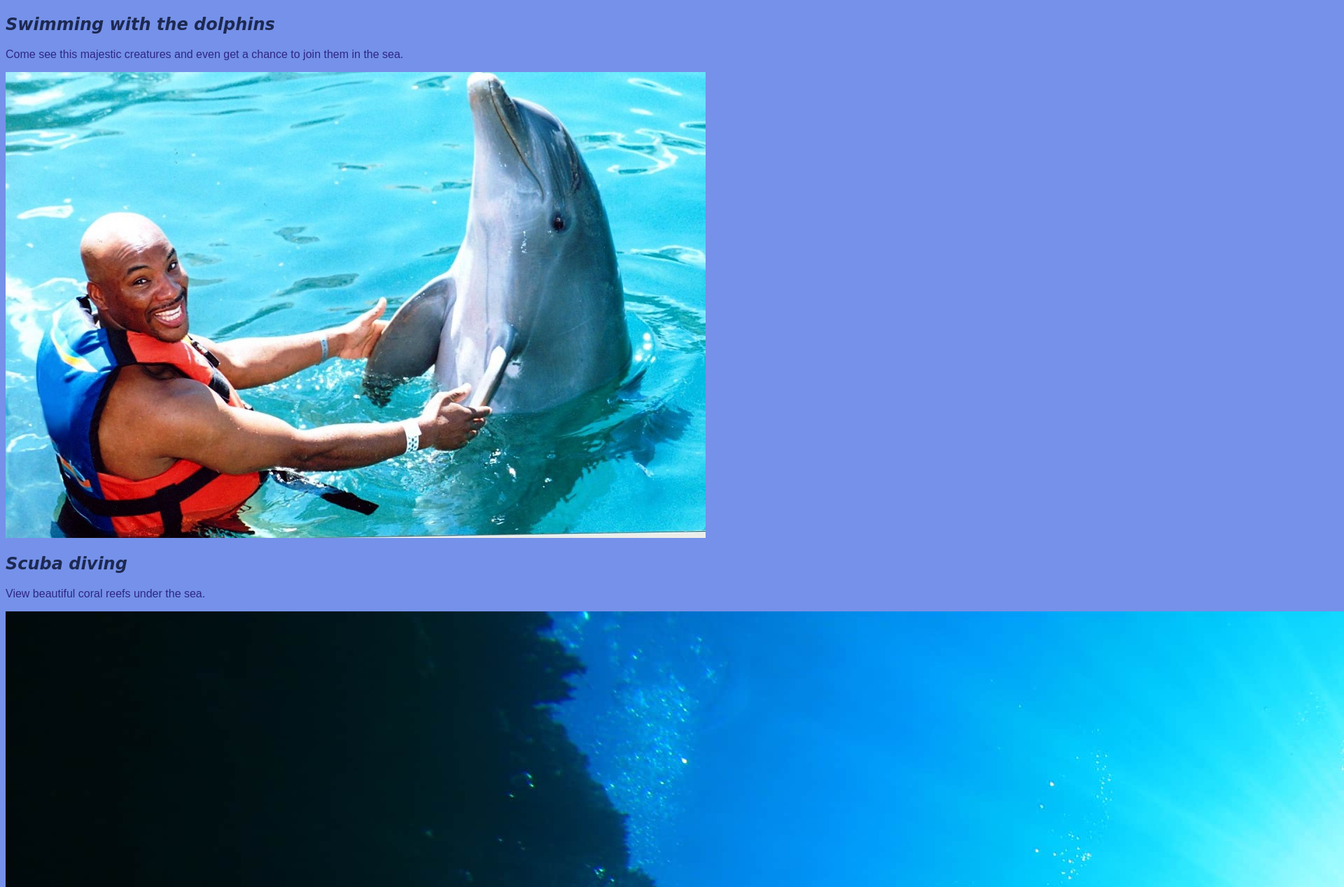
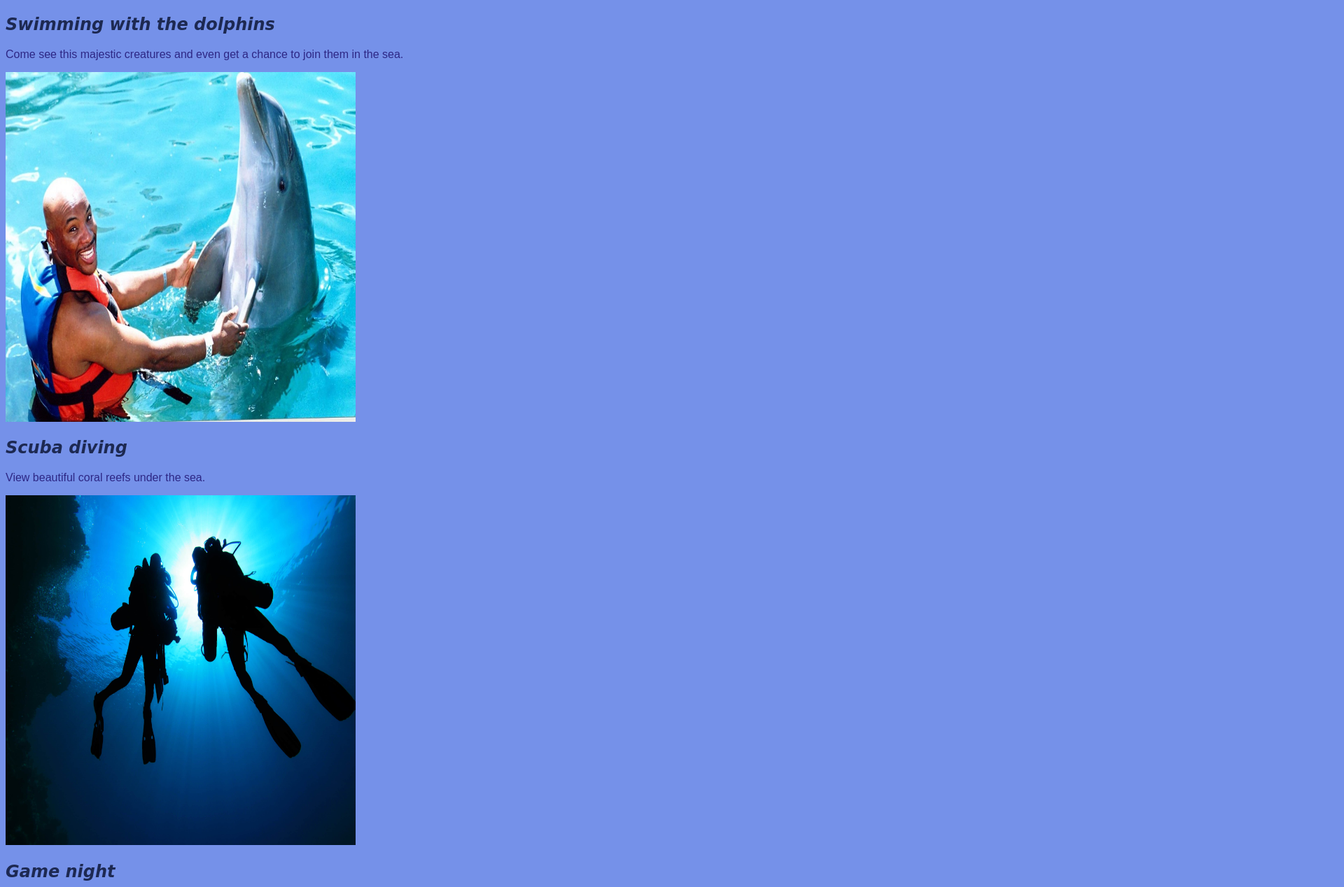
Before and after one commit to Anthony-Nderitu/resort-2.0, a plain HTML site: page activites.html in a window 1280 px wide. Shown: the part 536-1804 px from the top of the page at 70% size, 1920 px wide, since content can reach past the window. Drawn offline with Linux system fonts and the light colour scheme.

Commit message:
Some extra touches.

```diff
--- a/activites.html
+++ b/activites.html
@@ -12,13 +12,13 @@
     <img src="images/swimmingpool.jpg" alt="A picture of a swimming pool.">
     <h2>Swimming with the dolphins</h2>
     <p>Come see this majestic creatures and even get a chance to join them in the sea.</p>
-    <img src="images/dolphins.jpg" alt="A picture of a dolphin.">
+    <img width="500" height="500" src="images/dolphins.jpg" alt="A picture of a dolphin.">
     <h2>Scuba diving</h2>
     <p>View beautiful coral reefs under the sea.<p>
-    <img src="images/diving.jpg" alt="A picture of divers.">
+    <img width="500" height="500" src="images/diving.jpg" alt="A picture of divers.">
     <h2>Game night</h2>
     <p>Join us in the casino for a bit of gambling.</p>
-    <img src="images/casino.jpg" alt="A picture of a casino.">
+    <img  src="images/casino.jpg" alt="A picture of a casino.">
     <h2>Dancing and clubbing</h2>
     <p>For our adult guests enjoy music and dancing in our underground club open till late</p>
     <img src="images/club.jpg" alt="A picture of a club.">
```
